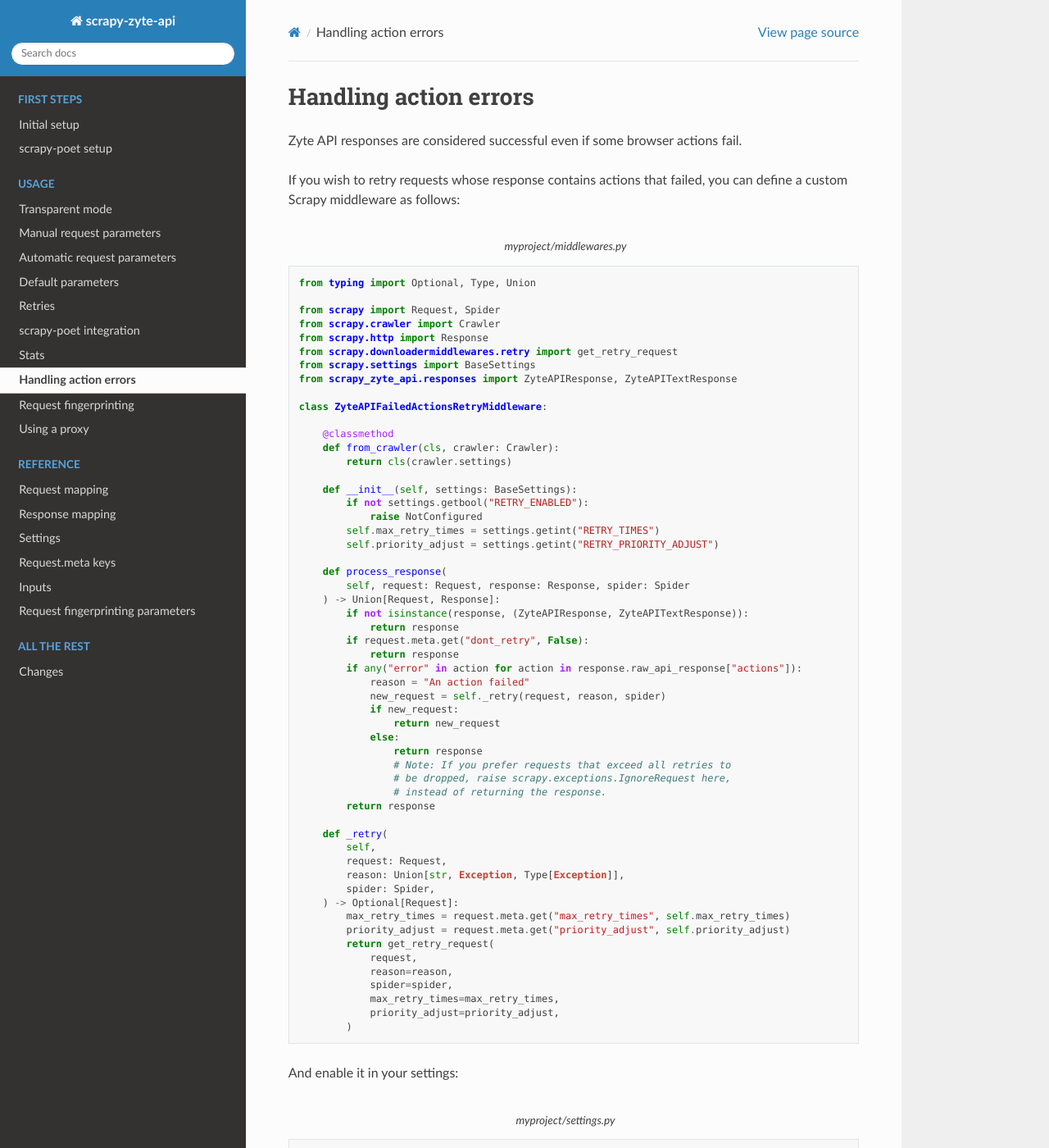
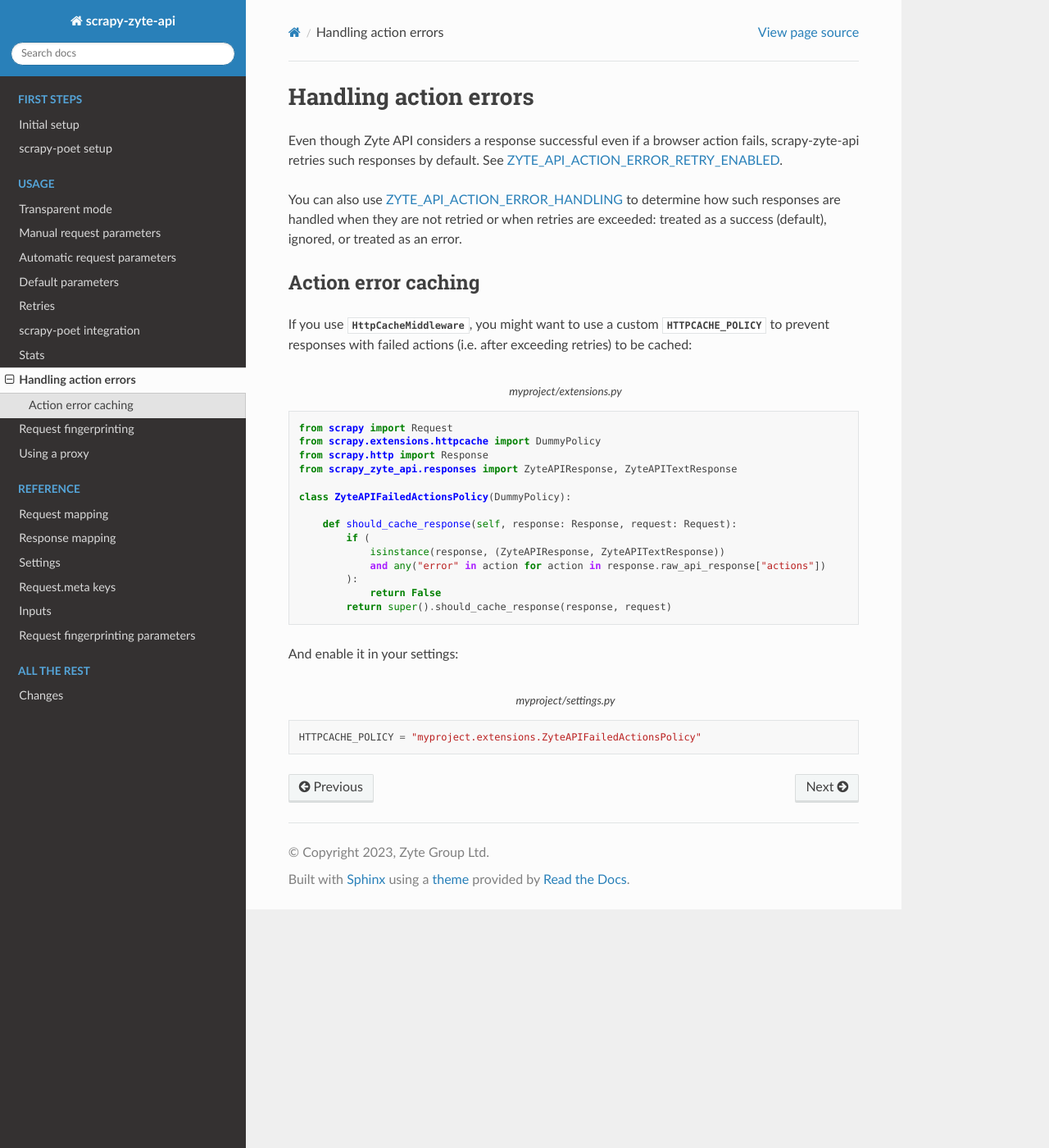
Before and after one commit to scrapy-plugins/scrapy-zyte-api, a Sphinx documentation site: the page built from docs/usage/actions.rst, in a window 1280 px wide and 1400 px high. Shown: the whole window at 82% size. Built offline with Sphinx 7.4.7 and the Read the Docs theme 2.0.0, drawn with Linux system fonts in a browser that asks for light colours; some of the changed text lies outside the part shown.

Commit message:
Implement retries on action error

```diff
--- a/docs/usage/actions.rst
+++ b/docs/usage/actions.rst
@@ -4,80 +4,16 @@
 Handling action errors
 ======================
 
-Zyte API responses are considered successful :ref:`even if some browser actions
-fail <zyte-api-successful-responses>`.
+Even though Zyte API considers a response successful :ref:`even if a browser
+action fails <zyte-api-successful-responses>`, scrapy-zyte-api retries such
+responses by default. See :ref:`ZYTE_API_ACTION_ERROR_RETRY_ENABLED`.
 
-If you wish to retry requests whose response contains actions that failed, you
-can define a custom Scrapy middleware as follows:
+You can also use :ref:`ZYTE_API_ACTION_ERROR_HANDLING` to determine how such
+responses are handled when they are not retried or when retries are exceeded:
+treated as a success (default), ignored, or treated as an error.
 
-.. code-block:: python
-    :caption: myproject/middlewares.py
-
-    from typing import Optional, Type, Union
-
-    from scrapy import Request, Spider
-    from scrapy.crawler import Crawler
-    from scrapy.http import Response
-    from scrapy.downloadermiddlewares.retry import get_retry_request
-    from scrapy.settings import BaseSettings
-    from scrapy_zyte_api.responses import ZyteAPIResponse, ZyteAPITextResponse
-
-    class ZyteAPIFailedActionsRetryMiddleware:
-
-        @classmethod
-        def from_crawler(cls, crawler: Crawler):
-            return cls(crawler.settings)
-
-        def __init__(self, settings: BaseSettings):
-            if not settings.getbool("RETRY_ENABLED"):
-                raise NotConfigured
-            self.max_retry_times = settings.getint("RETRY_TIMES")
-            self.priority_adjust = settings.getint("RETRY_PRIORITY_ADJUST")
-
-        def process_response(
-            self, request: Request, response: Response, spider: Spider
-        ) -> Union[Request, Response]:
-            if not isinstance(response, (ZyteAPIResponse, ZyteAPITextResponse)):
-                return response
-            if request.meta.get("dont_retry", False):
-                return response
-            if any("error" in action for action in response.raw_api_response["actions"]):
-                reason = "An action failed"
-                new_request = self._retry(request, reason, spider)
-                if new_request:
-                    return new_request
-                else:
-                    return response
-                    # Note: If you prefer requests that exceed all retries to
-                    # be dropped, raise scrapy.exceptions.IgnoreRequest here,
-                    # instead of returning the response.
-            return response
-
-        def _retry(
-            self,
-            request: Request,
-            reason: Union[str, Exception, Type[Exception]],
-            spider: Spider,
-        ) -> Optional[Request]:
-            max_retry_times = request.meta.get("max_retry_times", self.max_retry_times)
-            priority_adjust = request.meta.get("priority_adjust", self.priority_adjust)
-            return get_retry_request(
-                request,
-                reason=reason,
-                spider=spider,
-                max_retry_times=max_retry_times,
-                priority_adjust=priority_adjust,
-            )
-
-And enable it in your settings:
-
-.. code-block:: python
-    :caption: myproject/settings.py
-
-
-    DOWNLOADER_MIDDLEWARES = {
-        "myproject.middlewares.ZyteAPIFailedActionsRetryMiddleware": 525,
-    }
+Action error caching
+====================
 
 If you use
 :class:`~scrapy.downloadermiddlewares.httpcache.HttpCacheMiddleware`, you might
--- a/pyproject.toml
+++ b/pyproject.toml
@@ -15,6 +15,9 @@
 ]
 
 [tool.pytest.ini_options]
+filterwarnings = [
+    "ignore:::twisted",
+]
 junit_family = "xunit2"
 testpaths = [
     "scrapy_zyte_api/",
```
Also changed, not shown: docs/reference/settings.rst (+38 -0 lines), 3 other files.
